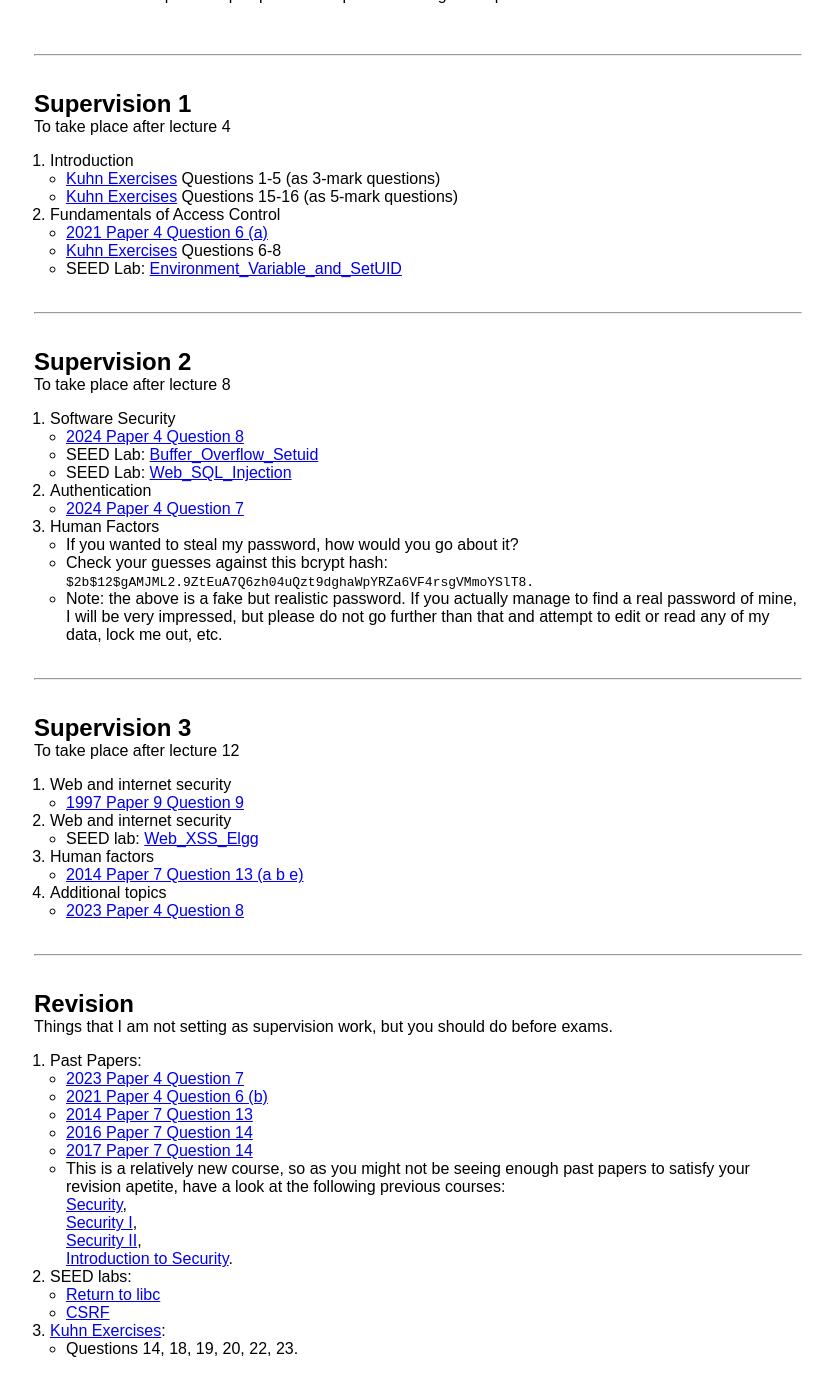
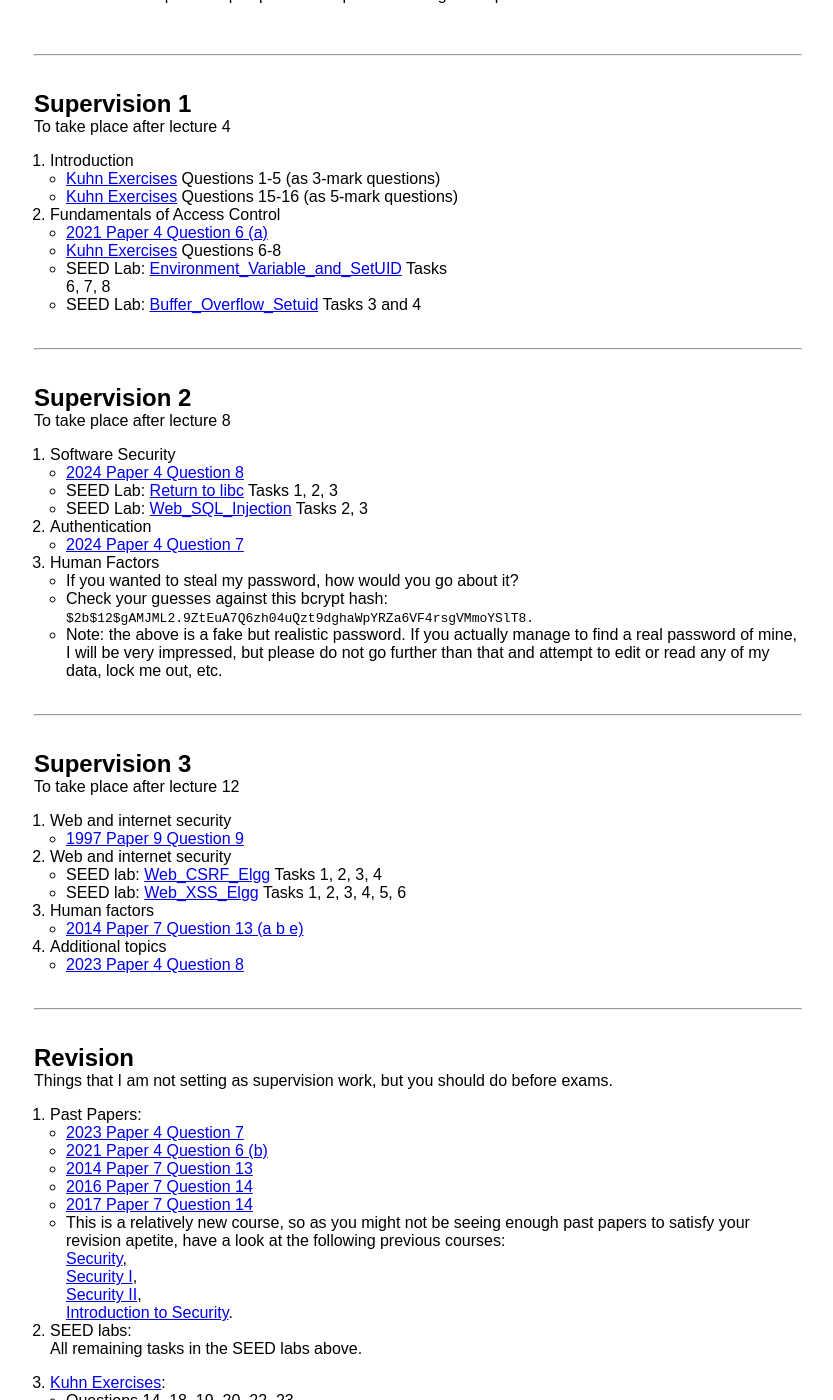
Before and after one commit to Radzim/radzim.github.io, a Jekyll site: the page built from teaching/cybersecurity.md, in a window 1280 px wide and 1400 px high, scrolled down 747 px. Shown: the whole window, without its empty margins (222-1055 px from the left). Built offline with Jekyll 4.4.1, drawn with Linux system fonts in a browser that asks for light colours; some of the changed text lies outside the part shown.

Commit message:
Update cybersecurity.md

```diff
--- a/teaching/cybersecurity.md
+++ b/teaching/cybersecurity.md
@@ -8,7 +8,7 @@ title: Cybersecurity
 [Past Papers](https://www.cl.cam.ac.uk/teaching/exams/pastpapers/t-Cybersecurity.html)
 [SEED Labs](https://seedsecuritylabs.org/Labs_20.04/)
 [Markus Kuhn Exercises](https://www.cl.cam.ac.uk/teaching/2021/Security/security-exercises.pdf)
-[Wenliang Du book](https://www.handsonsecurity.net/)
+[Wenliang Du Book](https://www.handsonsecurity.net/)
 [Ross Anderson Book](https://www.cl.cam.ac.uk/~rja14/book.html)
 
 <br>
@@ -48,7 +48,9 @@ To take place after lecture 4
 2. Fundamentals of Access Control
 - [2021 Paper 4 Question 6 (a)](https://www.cl.cam.ac.uk/teaching/exams/pastpapers/y2021p4q6.pdf)
 - [Kuhn Exercises](https://www.cl.cam.ac.uk/teaching/2021/Security/security-exercises.pdf) Questions 6-8
-- SEED Lab: [Environment_Variable_and_SetUID](https://seedsecuritylabs.org/Labs_20.04/Software/Environment_Variable_and_SetUID/)
+- SEED Lab: [Environment_Variable_and_SetUID](https://seedsecuritylabs.org/Labs_20.04/Software/Environment_Variable_and_SetUID/) Tasks
+6, 7, 8
+- SEED Lab: [Buffer_Overflow_Setuid](https://seedsecuritylabs.org/Labs_20.04/Software/Buffer_Overflow_Setuid/) Tasks 3 and 4
 
 <br>
 
@@ -62,8 +64,8 @@ To take place after lecture 8
 
 1. Software Security
 - [2024 Paper 4 Question 8](https://www.cl.cam.ac.uk/teaching/exams/pastpapers/y2024p4q8.pdf)
-- SEED Lab: [Buffer_Overflow_Setuid](https://seedsecuritylabs.org/Labs_20.04/Software/Buffer_Overflow_Setuid/)
-- SEED Lab: [Web_SQL_Injection](https://seedsecuritylabs.org/Labs_20.04/Web/Web_SQL_Injection/)
+- SEED Lab: [Return to libc](https://seedsecuritylabs.org/Labs_20.04/Software/Return_to_Libc/) Tasks 1, 2, 3
+- SEED Lab: [Web_SQL_Injection](https://seedsecuritylabs.org/Labs_20.04/Web/Web_SQL_Injection/) Tasks 2, 3
 
 3. Authentication
 - [2024 Paper 4 Question 7](https://www.cl.cam.ac.uk/teaching/exams/pastpapers/y2024p4q7.pdf)
@@ -89,7 +91,8 @@ To take place after lecture 12
 - [1997 Paper 9 Question 9](https://www.cl.cam.ac.uk/teaching/exams/pastpapers/y1997p9q9.pdf)
 
 2. Web and internet security
-- SEED lab: [Web_XSS_Elgg](https://seedsecuritylabs.org/Labs_20.04/Web/Web_XSS_Elgg/)
+- SEED lab: [Web_CSRF_Elgg](https://seedsecuritylabs.org/Labs_20.04/Web/Web_CSRF_Elgg/) Tasks 1, 2, 3, 4
+- SEED lab: [Web_XSS_Elgg](https://seedsecuritylabs.org/Labs_20.04/Web/Web_XSS_Elgg/) Tasks 1, 2, 3, 4, 5, 6
 
 3. Human factors
 - [2014 Paper 7 Question 13 (a b e)](https://www.cl.cam.ac.uk/teaching/exams/pastpapers/y2014p7q13.pdf)
@@ -119,8 +122,7 @@ Things that I am not setting as supervision work, but you should do before exams
 [Introduction to Security](https://www.cl.cam.ac.uk/teaching/exams/pastpapers/t-IntroductiontoSecurity.html).
 
 2. SEED labs:
-- [Return to libc](https://seedsecuritylabs.org/Labs_20.04/Software/Return_to_Libc/)
-- [CSRF](https://seedsecuritylabs.org/Labs_20.04/Web/Web_CSRF_Elgg/)
+All remaining tasks in the SEED labs above.
 
 3. [Kuhn Exercises](https://www.cl.cam.ac.uk/teaching/2021/Security/security-exercises.pdf):
 - Questions 14, 18, 19, 20, 22, 23.
```
